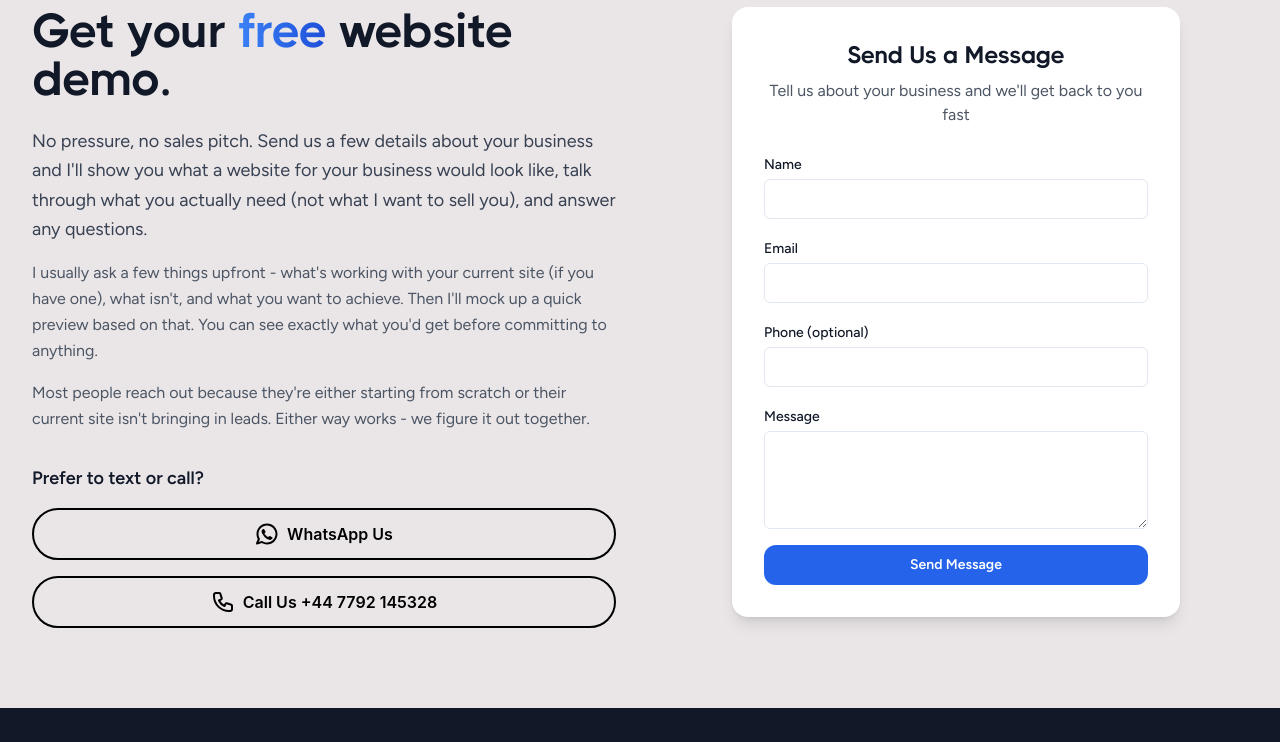
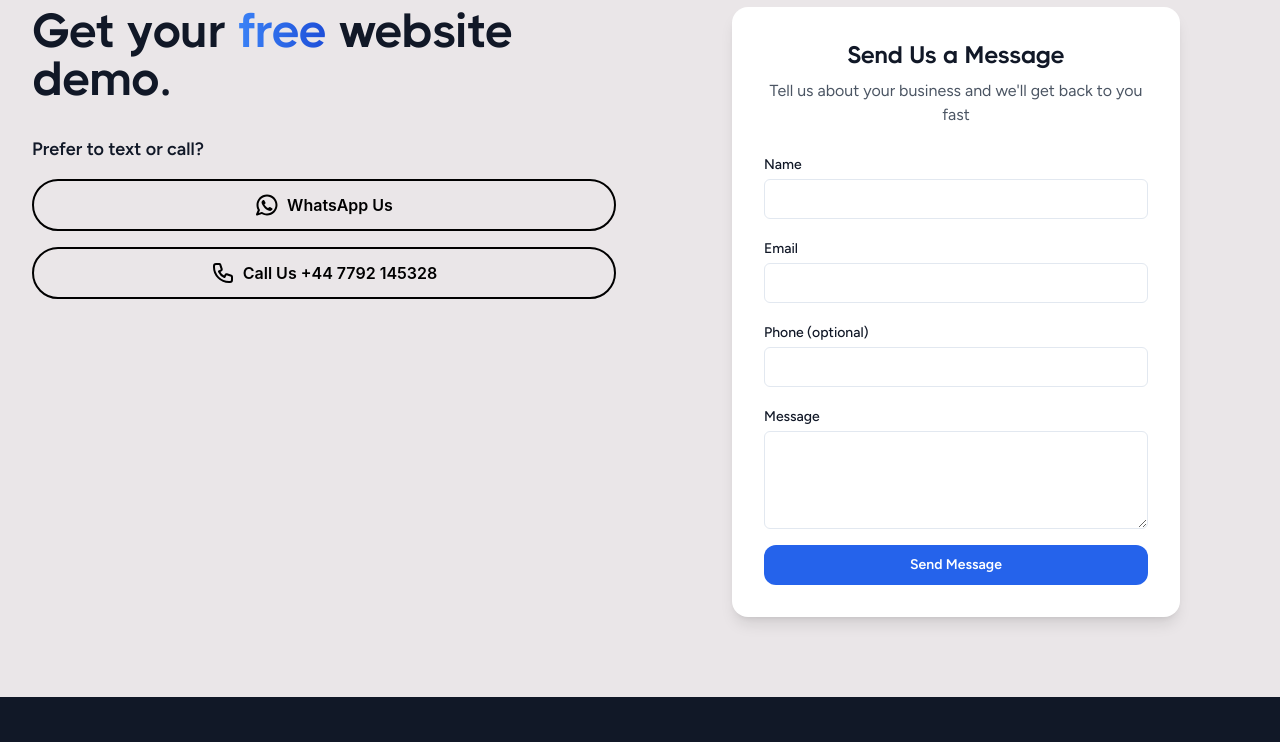
Before and after one commit to Conwon99/CodaPixel, an Astro site: page / in a window 1280 px wide. Shown: the part 7938-8680 px from the top of the page. Built offline with nearby package versions, Linux system fonts and the light colour scheme; Astro itself is replaced by a stand-in of ours.

Commit message:
Remove intro paragraphs from contact section (#9)
Claude-Session: https://claude.ai/code/session_01EmyruV6DBsMiN97cjSEyHb

Co-authored-by: Claude <noreply@anthropic.com>

```diff
--- a/src/components/HomeContact.tsx
+++ b/src/components/HomeContact.tsx
@@ -68,18 +68,9 @@ const HomeContact = () => {
           >
             {/* Section Header */}
             <div className="mb-8">
-              <h1 className="text-3xl sm:text-4xl md:text-5xl font-thicccboi font-bold text-gray-900 mb-6 leading-tight">
+              <h1 className="text-3xl sm:text-4xl md:text-5xl font-thicccboi font-bold text-gray-900 leading-tight">
                 Get your <span className="bg-gradient-to-r from-[#3b82f6] to-[#1d4ed8] bg-clip-text text-transparent">free</span> website demo.
               </h1>
-              <p className="text-lg text-gray-700 mb-4 font-figtree leading-relaxed">
-                No pressure, no sales pitch. Send us a few details about your business and I'll show you what a website for your business would look like, talk through what you actually need (not what I want to sell you), and answer any questions.
-              </p>
-              <p className="text-base text-gray-600 mb-4 font-figtree leading-relaxed">
-                I usually ask a few things upfront - what's working with your current site (if you have one), what isn't, and what you want to achieve. Then I'll mock up a quick preview based on that. You can see exactly what you'd get before committing to anything.
-              </p>
-              <p className="text-base text-gray-600 font-figtree leading-relaxed">
-                Most people reach out because they're either starting from scratch or their current site isn't bringing in leads. Either way works - we figure it out together.
-              </p>
             </div>
 
             {/* Contact Preferences */}
```
